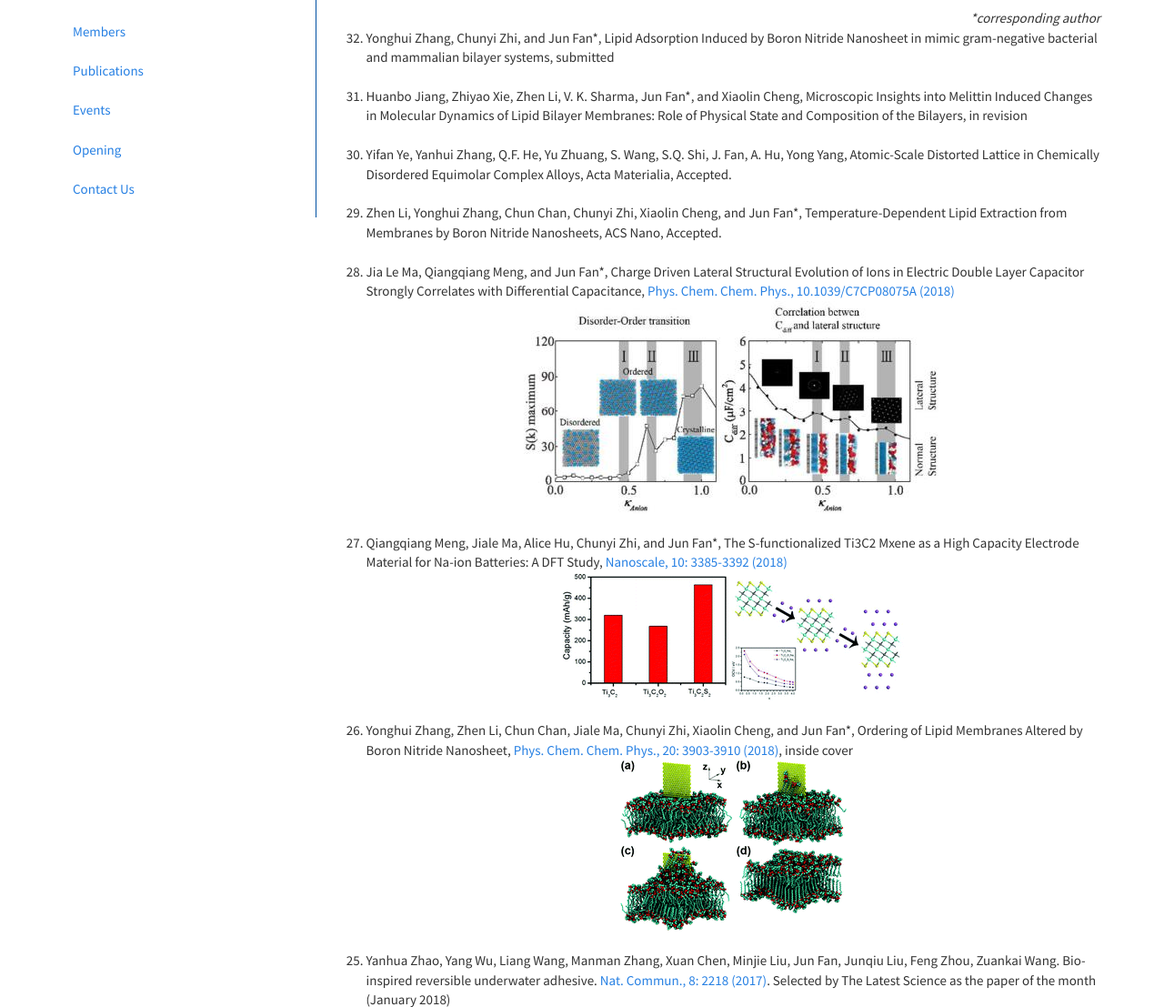
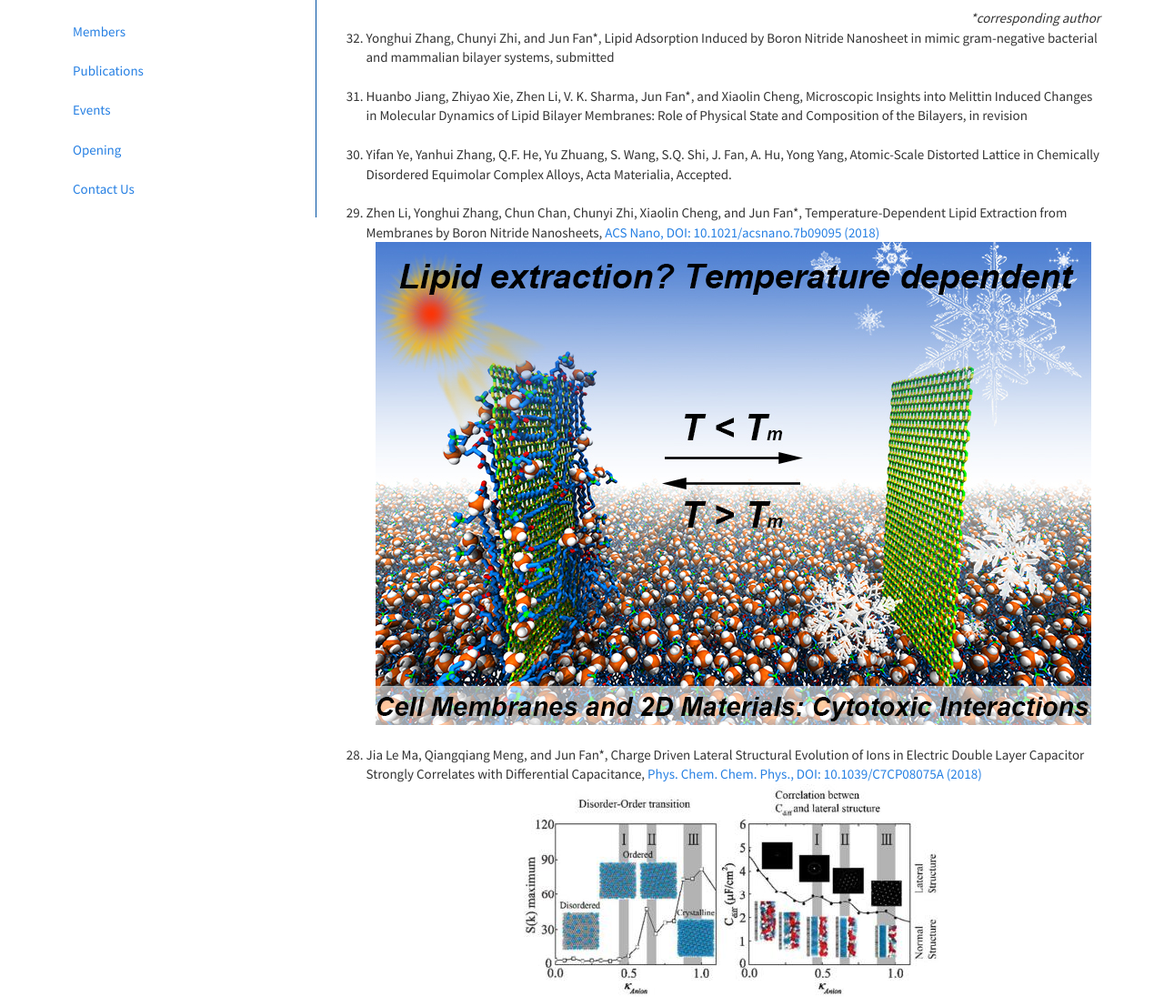
Before and after one commit to computational-physics/combo-website, a PHP site: page /publications/index.php in a window 1280 px wide. Shown: the part 514-1621 px from the top of the page at 91% size. Run offline with PHP 8.4, Linux system fonts and the light colour scheme.

Commit message:
Publication Update

```diff
--- a/main/publications/index.php
+++ b/main/publications/index.php
@@ -39,10 +39,11 @@
 							<li>Yifan Ye, Yanhui Zhang, Q.F. He, Yu Zhuang, S. Wang, S.Q. Shi, J. Fan, A. Hu, Yong Yang, Atomic-Scale Distorted Lattice in Chemically Disordered Equimolar Complex Alloys, Acta Materialia, Accepted.</li>
 							<br>
 
-                            <li>Zhen Li, Yonghui Zhang, Chun Chan, Chunyi Zhi, Xiaolin Cheng, and Jun Fan*, Temperature-Dependent Lipid Extraction from Membranes by Boron Nitride Nanosheets, ACS Nano, Accepted.</li>
+                            <li>Zhen Li, Yonghui Zhang, Chun Chan, Chunyi Zhi, Xiaolin Cheng, and Jun Fan*, Temperature-Dependent Lipid Extraction from Membranes by Boron Nitride Nanosheets, <a href="https://pubs.acs.org/doi/10.1021/acsnano.7b09095">ACS Nano, DOI: 10.1021/acsnano.7b09095 (2018) </a></li>
+								<img class="img-responsive center-block" src="../img/paperlist/2018ACSNano1.jpg">
 							<br>
 
-                            <li>Jia Le Ma, Qiangqiang Meng, and Jun Fan*, Charge Driven Lateral Structural Evolution of Ions in Electric Double Layer Capacitor Strongly Correlates with Differential Capacitance, <a href="http://pubs.rsc.org/en/content/articlelanding/2018/cp/c7cp08075a#!divAbstract">Phys. Chem. Chem. Phys., 10.1039/C7CP08075A (2018) </a></li>
+                            <li>Jia Le Ma, Qiangqiang Meng, and Jun Fan*, Charge Driven Lateral Structural Evolution of Ions in Electric Double Layer Capacitor Strongly Correlates with Differential Capacitance, <a href="http://pubs.rsc.org/en/content/articlelanding/2018/cp/c7cp08075a#!divAbstract">Phys. Chem. Chem. Phys., DOI: 10.1039/C7CP08075A (2018) </a></li>
 								<img class="img-responsive center-block" src="../img/paperlist/2018PCCP2.jpg">
 							<br>
 
```
Also changed, not shown: main/img/paperlist/2018ACSNano1.jpg (added).
